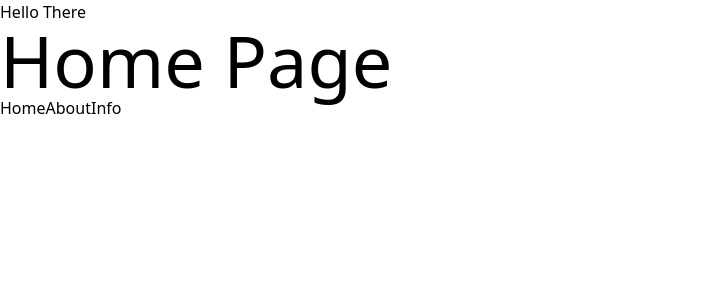
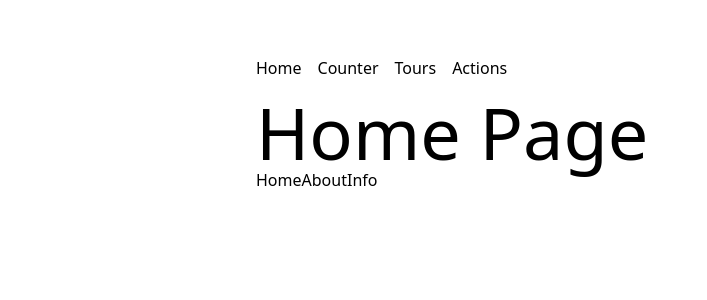
Before and after one commit to stormymayday/next-js-tutorial, a Next.js app: page / in a window 1280 px wide. Shown: the top 300 px of the page, without its empty margins (0-707 px from the left). Built offline with nearby package versions, Linux system fonts and the light colour scheme.

Commit message:
Navbar component and RootLayout

```diff
--- a/app/layout.tsx
+++ b/app/layout.tsx
@@ -1,4 +1,5 @@
 import "./globals.css";
+import Navbar from "@/components/Navbar";
 
 export default function RootLayout({
     children,
@@ -8,8 +9,10 @@
     return (
         <html lang="en">
             <body>
-                <nav>Hello There</nav>
-                {children}
+                <main className="max-w-3xl mx-auto py-10">
+                    <Navbar />
+                    {children}
+                </main>
             </body>
         </html>
     );
--- /dev/null
+++ b/components/Navbar.tsx
@@ -0,0 +1,13 @@
+import Link from "next/link";
+
+function Navbar() {
+    return (
+        <nav className="max-w-3xl mx-auto py-4 flex gap-x-4">
+            <Link href="/">Home</Link>
+            <Link href="/counter">Counter</Link>
+            <Link href="/tours">Tours</Link>
+            <Link href="/actions">Actions</Link>
+        </nav>
+    );
+}
+export default Navbar;
```
